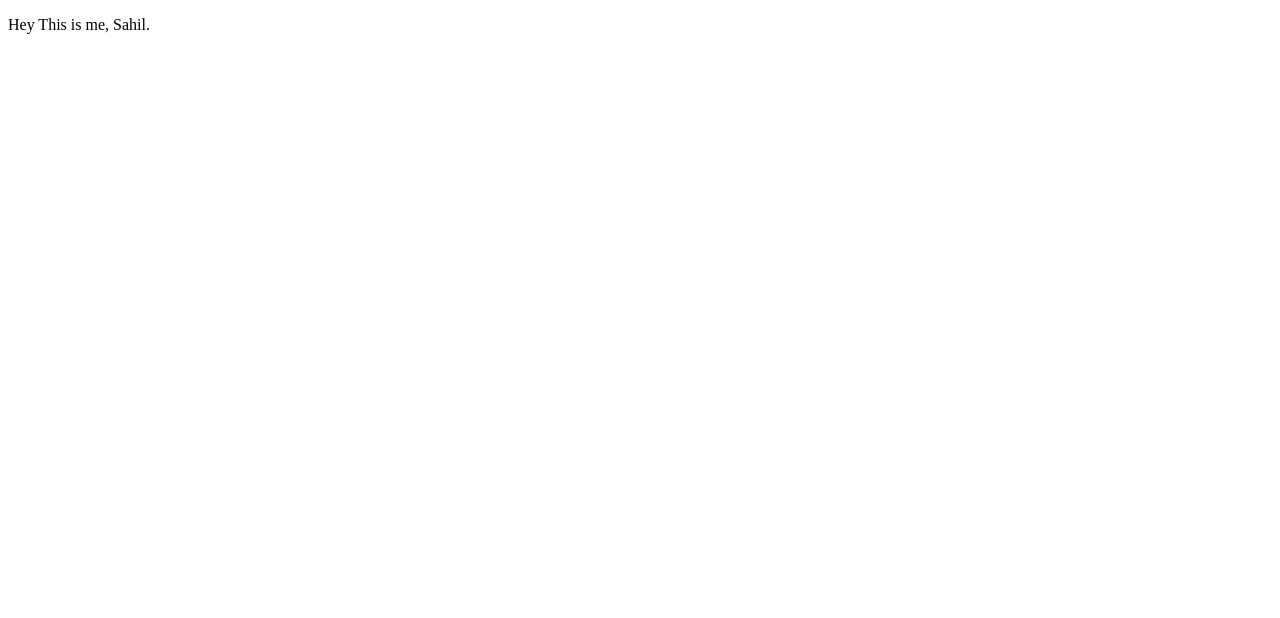
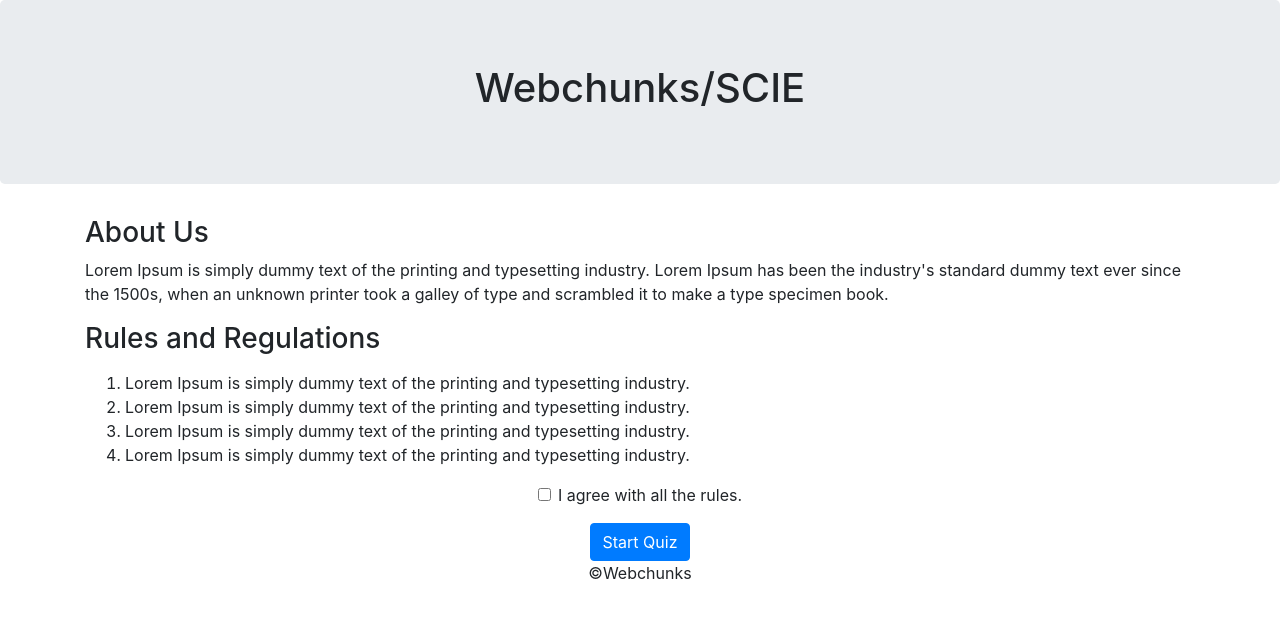
Before and after one commit to sahilbutola08/webchunks, a website: page index.html in a window 1280 px wide. Drawn offline with nearby package versions, Linux system fonts and the light colour scheme.

Commit message:
Landing Page is structured.

```diff
--- a/index.html
+++ b/index.html
@@ -4,8 +4,78 @@
 	<title>Webchunks</title>
 	<meta charset="utf-8">
 	<meta content="width=device-width,initial-zoom=1" name="viewport">
+	<link rel="stylesheet" type="text/css" href="style.css">
+	<link rel="stylesheet" type="text/css" href="node_modules/bootstrap/dist/css/bootstrap.min.css">
 </head>
 <body>
-<p>Hey This is me, Sahil.</p>
+<!--header-->
+	<header class="jumbotron">
+		<div class="container-fluid">
+			<div class="row">
+				<div class="col-md-8 offset-md-2 text-center">
+					<h1>Webchunks/SCIE</h1>
+				</div>
+			</div>
+		</div>
+	</header>
+<!--info-->
+	<div class="container">
+		<div class="row">
+			<div class="col" id="about">
+				<h3>About Us</h3>
+				<p>Lorem Ipsum is simply dummy text of the printing and typesetting industry. Lorem Ipsum has been the industry's standard dummy text ever since the 1500s, when an unknown printer took a galley of type and scrambled it to make a type specimen book.</p>
+			</div>
+		</div>
+	</div>
+<!--rules-->
+	<div class="container">
+		<div class="row">
+			<div class="col">
+				<h3>Rules and Regulations</h3>
+				<p>
+					<ol>
+						<li>Lorem Ipsum is simply dummy text of the printing and typesetting industry.</li>
+						<li>Lorem Ipsum is simply dummy text of the printing and typesetting industry.</li>
+						<li>Lorem Ipsum is simply dummy text of the printing and typesetting industry.</li>
+						<li>Lorem Ipsum is simply dummy text of the printing and typesetting industry.</li>
+					</ol>
+				</p>
+			</div>
+		</div>
+	</div>
+	<div class="container">
+		<div class="row">
+			<div class="col text-center">
+				<form>
+					<div class="form-group row">
+						<div class="col-sm-8 offset-sm-2">
+							<div class="form-check">
+								<input type="checkbox" class="form-check-input" id="activate">
+								<label for="activate" class="form-check-label">I agree with all the rules.</label>
+							</div>
+						</div>
+					</div>
+				</form>
+			</div>
+		</div>
+	</div>
+<!--start-quiz-->
+	<div class="container">
+		<div class="row">
+			<div class="col text-center">
+				<button class="btn btn-primary">Start Quiz</button>
+			</div>
+		</div>
+	</div>
+<!--footer-->
+	<footer class="footer">
+		<div class="container-fluid">
+			<div class="row">
+				<div class="col-sm-8 offset-sm-2 text-center">
+					<p>&copy;Webchunks</p>
+				</div>
+			</div>
+		</div>
+	</footer>
 </body>
 </html>
```
Also changed, not shown: package.json (+6 -1 lines), style.css (added), 1 other file.
